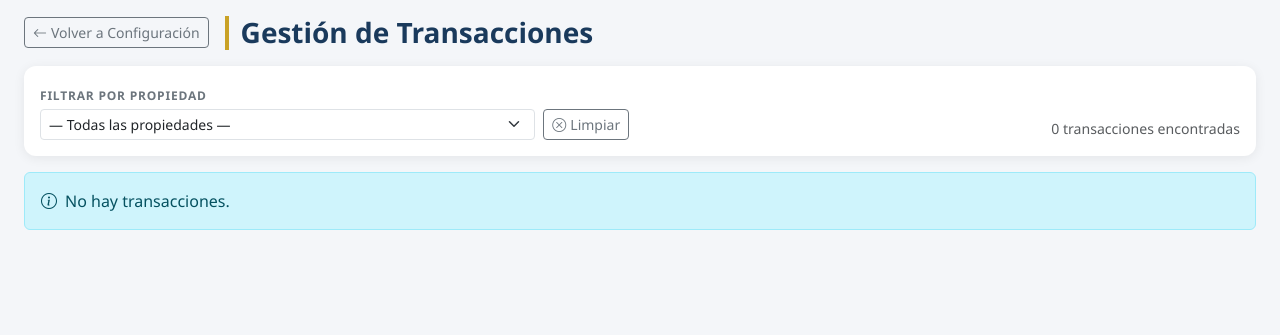
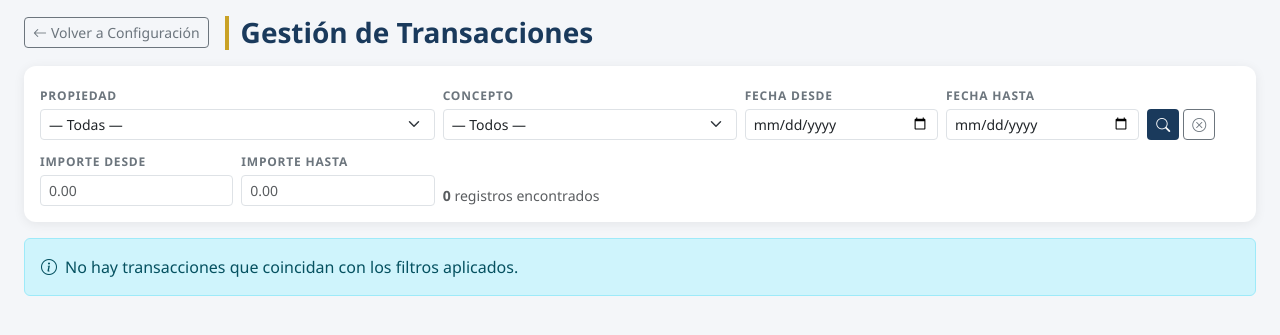
Before and after one commit to holdingmax/inversiones-inmobiliarias, a Flask app: page /config/transacciones in a window 1280 px wide. Shown: the part 60-395 px from the top of the page. Run offline with Flask 3, Linux system fonts and the light colour scheme; the visitor is signed in with stand-in values (Sample User, id 1).

Commit message:
Agregar filtros por fecha, importe y concepto en gestion de transacciones
Co-Authored-By: Claude Sonnet 4.6 <noreply@anthropic.com>

```diff
--- a/app.py
+++ b/app.py
@@ -1154,12 +1154,41 @@ def config_transacciones():
     propiedades  = Propiedad.query.order_by(Propiedad.direccion).all()
     conceptos    = Concepto.query.order_by(Concepto.nombre).all()
     monedas      = Moneda.query.order_by(Moneda.nombre).all()
-    prop_filtro  = request.args.get('prop', type=int)
-    pagina       = request.args.get('pagina', 1, type=int)
+
+    prop_filtro    = request.args.get('prop',           type=int)
+    concepto_filtro= request.args.get('concepto',       type=int)
+    fecha_desde    = request.args.get('fecha_desde',    '').strip()
+    fecha_hasta    = request.args.get('fecha_hasta',    '').strip()
+    importe_desde  = request.args.get('importe_desde',  '').strip()
+    importe_hasta  = request.args.get('importe_hasta',  '').strip()
+    pagina         = request.args.get('pagina', 1, type=int)
 
     q = Transaccion.query
     if prop_filtro:
         q = q.filter_by(propiedad_cod=prop_filtro)
+    if concepto_filtro:
+        q = q.filter_by(concepto_cod=concepto_filtro)
+    if fecha_desde:
+        try:
+            q = q.filter(Transaccion.fecha >= datetime.strptime(fecha_desde, '%Y-%m-%d').date())
+        except ValueError:
+            pass
+    if fecha_hasta:
+        try:
+            q = q.filter(Transaccion.fecha <= datetime.strptime(fecha_hasta, '%Y-%m-%d').date())
+        except ValueError:
+            pass
+    if importe_desde:
+        try:
+            q = q.filter(Transaccion.importe >= Decimal(importe_desde))
+        except Exception:
+            pass
+    if importe_hasta:
+        try:
+            q = q.filter(Transaccion.importe <= Decimal(importe_hasta))
+        except Exception:
+            pass
+
     q = q.order_by(Transaccion.fecha.desc(), Transaccion.id.desc())
 
     total_tx      = q.count()
@@ -1173,6 +1202,11 @@ def config_transacciones():
                            monedas=monedas,
                            transacciones=transacciones,
                            prop_filtro=prop_filtro,
+                           concepto_filtro=concepto_filtro,
+                           fecha_desde=fecha_desde,
+                           fecha_hasta=fecha_hasta,
+                           importe_desde=importe_desde,
+                           importe_hasta=importe_hasta,
                            pagina=pagina,
                            total_paginas=total_paginas,
                            total_tx=total_tx,
@@ -1198,9 +1232,19 @@ def config_transaccion_editar(tx_id):
     except Exception as e:
         db.session.rollback()
         flash(f'Error al actualizar: {e}', 'danger')
-    return redirect(url_for('config_transacciones',
-                            prop=request.form.get('prop_filtro', ''),
-                            pagina=request.form.get('pagina', 1)))
+    return redirect(url_for('config_transacciones', **_filtros_tx_from_form()))
+
+
+def _filtros_tx_from_form():
+    return {
+        'prop':           request.form.get('prop_filtro',     ''),
+        'concepto':       request.form.get('concepto_filtro', ''),
+        'fecha_desde':    request.form.get('fecha_desde',     ''),
+        'fecha_hasta':    request.form.get('fecha_hasta',     ''),
+        'importe_desde':  request.form.get('importe_desde',   ''),
+        'importe_hasta':  request.form.get('importe_hasta',   ''),
+        'pagina':         request.form.get('pagina',          1),
+    }
 
 
 @app.route('/config/transaccion/<int:tx_id>/eliminar', methods=['POST'])
@@ -1217,9 +1261,7 @@ def config_transaccion_eliminar(tx_id):
     except Exception as e:
         db.session.rollback()
         flash(f'Error al eliminar: {e}', 'danger')
-    return redirect(url_for('config_transacciones',
-                            prop=request.form.get('prop_filtro', ''),
-                            pagina=request.form.get('pagina', 1)))
+    return redirect(url_for('config_transacciones', **_filtros_tx_from_form()))
 
 
 # ─── Preparador de archivos para carga masiva ────────────────────────────────
--- a/templates/config_transacciones.html
+++ b/templates/config_transacciones.html
@@ -17,14 +17,18 @@
   {% endfor %}
 {% endwith %}
 
-<!-- Filtro -->
+<!-- Filtros -->
 <div class="card mb-3">
   <div class="card-body py-3">
-    <form method="GET" action="{{ url_for('config_transacciones') }}" class="row g-2 align-items-end">
-      <div class="col-md-5">
-        <label class="form-label info-label mb-1">Filtrar por propiedad</label>
-        <select name="prop" class="form-select form-select-sm" onchange="this.form.submit()">
-          <option value="">— Todas las propiedades —</option>
+    <form method="GET" action="{{ url_for('config_transacciones') }}" id="formFiltros">
+      <input type="hidden" name="pagina" value="1">
+      <div class="row g-2 align-items-end">
+
+        <!-- Propiedad -->
+        <div class="col-md-4">
+          <label class="form-label info-label mb-1">Propiedad</label>
+          <select name="prop" class="form-select form-select-sm">
+            <option value="">— Todas —</option>
             {% for p in propiedades %}
               <option value="{{ p.cod }}" {% if prop_filtro == p.cod %}selected{% endif %}>
                 {{ p.direccion }}
@@ -32,15 +36,59 @@
             {% endfor %}
           </select>
         </div>
-      <div class="col-auto">
-        <a href="{{ url_for('config_transacciones') }}" class="btn btn-sm btn-outline-secondary">
-          <i class="bi bi-x-circle me-1"></i>Limpiar
-        </a>
+
+        <!-- Concepto -->
+        <div class="col-md-3">
+          <label class="form-label info-label mb-1">Concepto</label>
+          <select name="concepto" class="form-select form-select-sm">
+            <option value="">— Todos —</option>
+            {% for c in conceptos %}
+              <option value="{{ c.cod }}" {% if concepto_filtro == c.cod %}selected{% endif %}>
+                {{ c.nombre }}
+              </option>
+            {% endfor %}
+          </select>
         </div>
-      <div class="col-auto ms-auto">
+
+        <!-- Fecha desde/hasta -->
+        <div class="col-md-2">
+          <label class="form-label info-label mb-1">Fecha desde</label>
+          <input type="date" name="fecha_desde" class="form-control form-control-sm"
+                 value="{{ fecha_desde }}">
+        </div>
+        <div class="col-md-2">
+          <label class="form-label info-label mb-1">Fecha hasta</label>
+          <input type="date" name="fecha_hasta" class="form-control form-control-sm"
+                 value="{{ fecha_hasta }}">
+        </div>
+
+        <!-- Botones primera fila -->
+        <div class="col-md-1 d-flex gap-1">
+          <button type="submit" class="btn btn-sm" style="background:var(--navy);color:#fff;"
+                  title="Filtrar"><i class="bi bi-search"></i></button>
+          <a href="{{ url_for('config_transacciones') }}" class="btn btn-sm btn-outline-secondary"
+             title="Limpiar"><i class="bi bi-x-circle"></i></a>
+        </div>
+
+        <!-- Importe desde/hasta -->
+        <div class="col-md-2">
+          <label class="form-label info-label mb-1">Importe desde</label>
+          <input type="number" name="importe_desde" class="form-control form-control-sm"
+                 placeholder="0.00" step="0.01" min="0" value="{{ importe_desde }}">
+        </div>
+        <div class="col-md-2">
+          <label class="form-label info-label mb-1">Importe hasta</label>
+          <input type="number" name="importe_hasta" class="form-control form-control-sm"
+                 placeholder="0.00" step="0.01" min="0" value="{{ importe_hasta }}">
+        </div>
+
+        <!-- Contador -->
+        <div class="col-md-8 d-flex align-items-end">
           <span class="text-muted" style="font-size:.88rem;">
-          {{ total_tx }} transaccion{{ 'es' if total_tx != 1 else '' }} encontrada{{ 's' if total_tx != 1 else '' }}
+            <strong>{{ total_tx }}</strong> registro{{ 's' if total_tx != 1 else '' }} encontrado{{ 's' if total_tx != 1 else '' }}
           </span>
+        </div>
+
       </div>
     </form>
   </div>
@@ -109,9 +157,9 @@
 <!-- Paginación -->
 {% if total_paginas > 1 %}
 <div class="d-flex justify-content-center align-items-center gap-1 mt-3 flex-wrap">
-  <a href="{{ url_for('config_transacciones', prop=prop_filtro or '', pagina=1) }}"
+  <a href="{{ url_for('config_transacciones', prop=prop_filtro or '', concepto=concepto_filtro or '', fecha_desde=fecha_desde, fecha_hasta=fecha_hasta, importe_desde=importe_desde, importe_hasta=importe_hasta, pagina=1) }}"
      class="btn btn-sm btn-outline-secondary {% if pagina == 1 %}disabled{% endif %}">&laquo;</a>
-  <a href="{{ url_for('config_transacciones', prop=prop_filtro or '', pagina=pagina-1) }}"
+  <a href="{{ url_for('config_transacciones', prop=prop_filtro or '', concepto=concepto_filtro or '', fecha_desde=fecha_desde, fecha_hasta=fecha_hasta, importe_desde=importe_desde, importe_hasta=importe_hasta, pagina=pagina-1) }}"
      class="btn btn-sm btn-outline-secondary {% if pagina == 1 %}disabled{% endif %}">&lsaquo;</a>
 
   {% for p in paginas_visibles %}
@@ -120,22 +168,22 @@
     {% elif p == pagina %}
       <span class="btn btn-sm" style="background:var(--navy);color:#fff;min-width:36px;">{{ p }}</span>
     {% else %}
-      <a href="{{ url_for('config_transacciones', prop=prop_filtro or '', pagina=p) }}"
+      <a href="{{ url_for('config_transacciones', prop=prop_filtro or '', concepto=concepto_filtro or '', fecha_desde=fecha_desde, fecha_hasta=fecha_hasta, importe_desde=importe_desde, importe_hasta=importe_hasta, pagina=p) }}"
          class="btn btn-sm btn-outline-secondary" style="min-width:36px;">{{ p }}</a>
     {% endif %}
   {% endfor %}
 
-  <a href="{{ url_for('config_transacciones', prop=prop_filtro or '', pagina=pagina+1) }}"
+  <a href="{{ url_for('config_transacciones', prop=prop_filtro or '', concepto=concepto_filtro or '', fecha_desde=fecha_desde, fecha_hasta=fecha_hasta, importe_desde=importe_desde, importe_hasta=importe_hasta, pagina=pagina+1) }}"
      class="btn btn-sm btn-outline-secondary {% if pagina == total_paginas %}disabled{% endif %}">&rsaquo;</a>
-  <a href="{{ url_for('config_transacciones', prop=prop_filtro or '', pagina=total_paginas) }}"
+  <a href="{{ url_for('config_transacciones', prop=prop_filtro or '', concepto=concepto_filtro or '', fecha_desde=fecha_desde, fecha_hasta=fecha_hasta, importe_desde=importe_desde, importe_hasta=importe_hasta, pagina=total_paginas) }}"
      class="btn btn-sm btn-outline-secondary {% if pagina == total_paginas %}disabled{% endif %}">&raquo;</a>
   <span class="text-muted ms-2" style="font-size:.85rem;">Página {{ pagina }} de {{ total_paginas }}</span>
 </div>
 {% endif %}
 
 {% else %}
-<div class="alert alert-info">
-  <i class="bi bi-info-circle me-2"></i>No hay transacciones{% if prop_filtro %} para la propiedad seleccionada{% endif %}.
+<div class="alert alert-info mt-2">
+  <i class="bi bi-info-circle me-2"></i>No hay transacciones que coincidan con los filtros aplicados.
 </div>
 {% endif %}
 
@@ -149,10 +197,15 @@
         <button type="button" class="btn-close btn-close-white" data-bs-dismiss="modal"></button>
       </div>
       <form method="POST" action="" id="formEditar">
-        <input type="hidden" name="prop_filtro" value="{{ prop_filtro or '' }}">
-        <input type="hidden" name="pagina"      value="{{ pagina }}">
+        <!-- Preservar filtros activos -->
+        <input type="hidden" name="prop_filtro"      value="{{ prop_filtro or '' }}">
+        <input type="hidden" name="concepto_filtro"  value="{{ concepto_filtro or '' }}">
+        <input type="hidden" name="fecha_desde"      value="{{ fecha_desde }}">
+        <input type="hidden" name="fecha_hasta"      value="{{ fecha_hasta }}">
+        <input type="hidden" name="importe_desde"    value="{{ importe_desde }}">
+        <input type="hidden" name="importe_hasta"    value="{{ importe_hasta }}">
+        <input type="hidden" name="pagina"           value="{{ pagina }}">
         <div class="modal-body">
-
           <div class="row g-3">
             <div class="col-sm-6">
               <label class="form-label fw-semibold">Fecha <span class="text-danger">*</span></label>
@@ -189,11 +242,9 @@
             </div>
             <div class="col-12">
               <label class="form-label fw-semibold">Observaciones</label>
-              <input type="text" name="observaciones" id="editObs" class="form-control"
-                     maxlength="50">
+              <input type="text" name="observaciones" id="editObs" class="form-control" maxlength="50">
             </div>
           </div>
-
         </div>
         <div class="modal-footer">
           <button type="button" class="btn btn-secondary" data-bs-dismiss="modal">Cancelar</button>
@@ -218,15 +269,18 @@
         <button type="button" class="btn-close btn-close-white" data-bs-dismiss="modal"></button>
       </div>
       <div class="modal-body text-center py-4">
-        <p class="fw-bold fs-5 mb-0">
-          ¿ESTÁ SEGURO QUE DESEA ELIMINAR ESTE REGISTRO?
-        </p>
+        <p class="fw-bold fs-5 mb-0">¿ESTÁ SEGURO QUE DESEA ELIMINAR ESTE REGISTRO?</p>
         <p class="text-muted mt-2 mb-0" style="font-size:.9rem;">Esta acción no se puede deshacer.</p>
       </div>
       <div class="modal-footer justify-content-center gap-3 border-0 pb-4">
         <form method="POST" action="" id="formEliminar">
-          <input type="hidden" name="prop_filtro" value="{{ prop_filtro or '' }}">
-          <input type="hidden" name="pagina"      value="{{ pagina }}">
+          <input type="hidden" name="prop_filtro"      value="{{ prop_filtro or '' }}">
+          <input type="hidden" name="concepto_filtro"  value="{{ concepto_filtro or '' }}">
+          <input type="hidden" name="fecha_desde"      value="{{ fecha_desde }}">
+          <input type="hidden" name="fecha_hasta"      value="{{ fecha_hasta }}">
+          <input type="hidden" name="importe_desde"    value="{{ importe_desde }}">
+          <input type="hidden" name="importe_hasta"    value="{{ importe_hasta }}">
+          <input type="hidden" name="pagina"           value="{{ pagina }}">
           <button type="submit" class="btn px-5 fw-bold"
                   style="background:#198754; color:#fff; min-width:100px; font-size:1.05rem;">
             SI
@@ -247,8 +301,8 @@
 <script>
   function abrirEditar(id, fecha, propCod, concCod, importe, monCod, obs) {
     document.getElementById('formEditar').action = `/config/transaccion/${id}/editar`;
-    document.getElementById('editFecha').value    = fecha;
-    document.getElementById('editImporte').value  = importe;
+    document.getElementById('editFecha').value     = fecha;
+    document.getElementById('editImporte').value   = importe;
     document.getElementById('editPropiedad').value = propCod;
     document.getElementById('editConcepto').value  = concCod;
     document.getElementById('editMoneda').value    = monCod;
```
Lines whose indentation alone changed are shown as unchanged.
